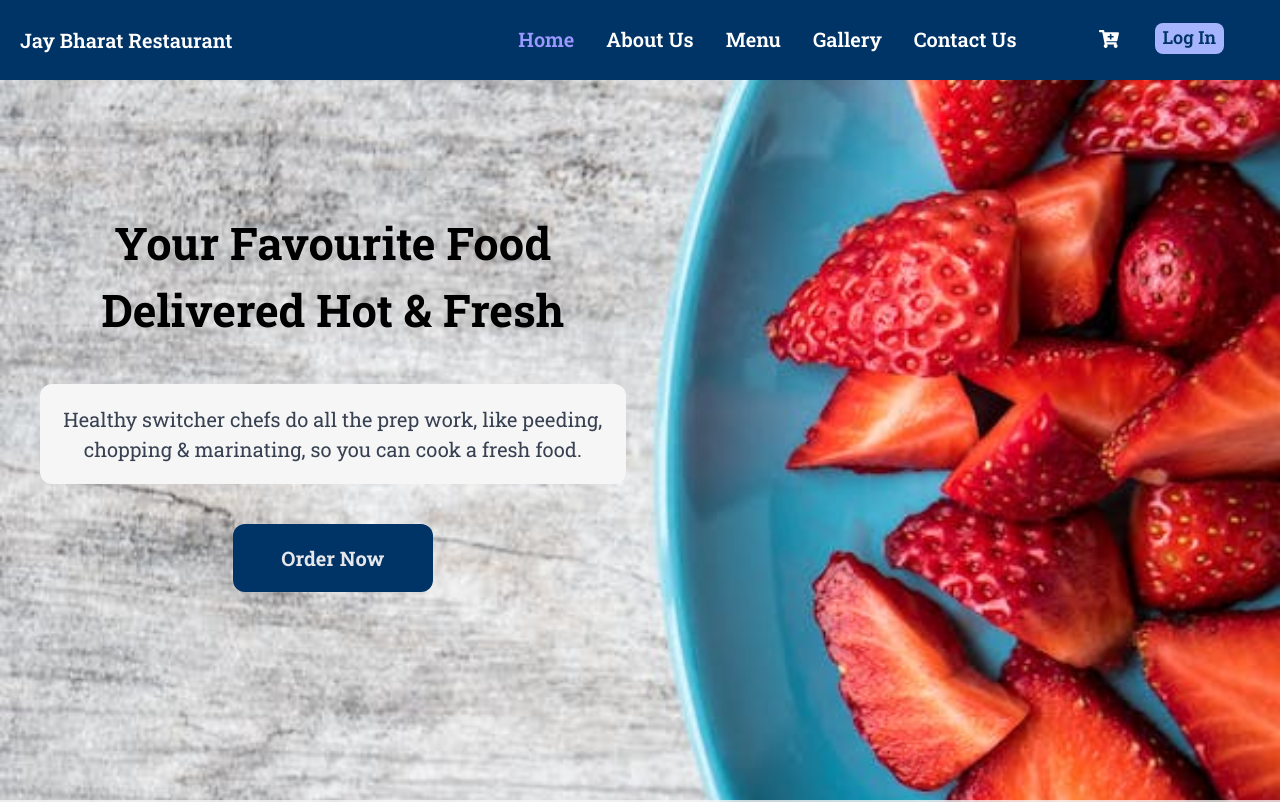
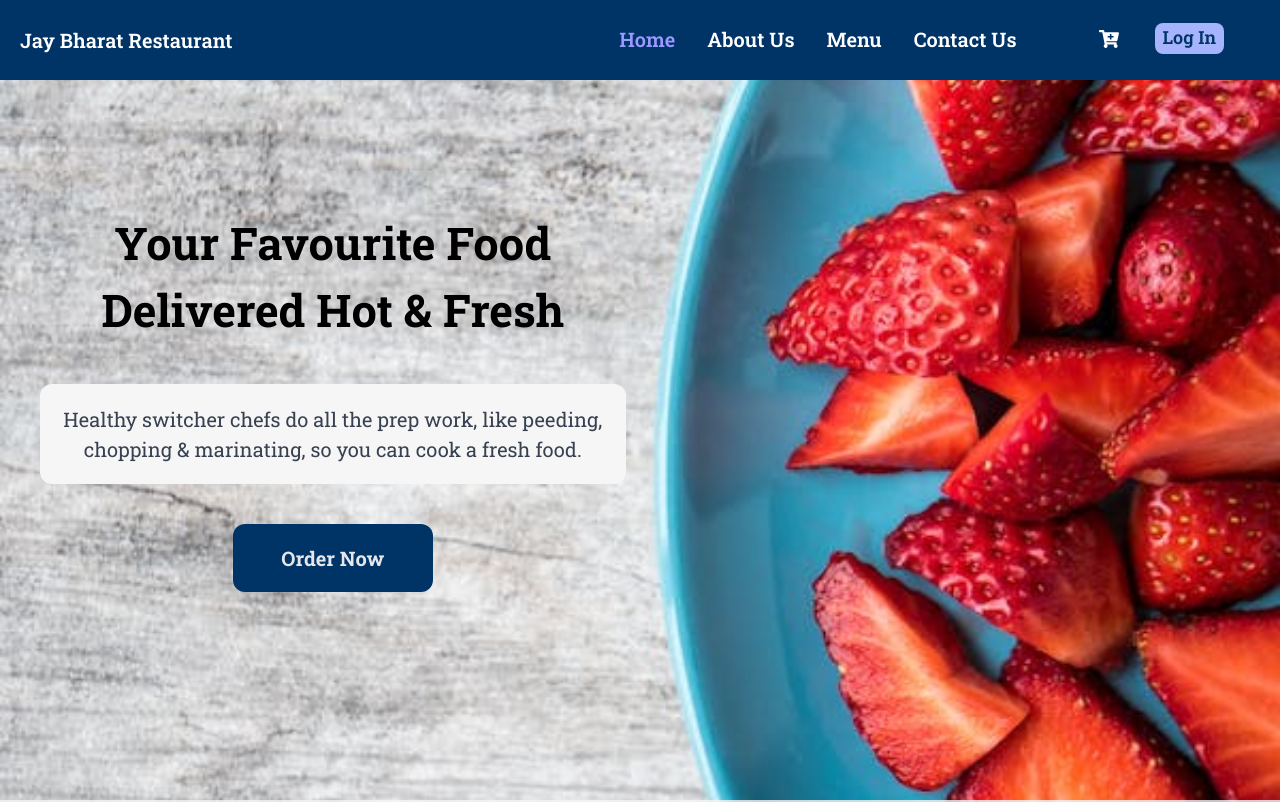
Before and after one commit to AmritHimanshu/Restaurant_Website, a React (Create React App) app in the folder client/: page / in a window 1280 px wide. Shown: the top 802 px of the page. Built offline with nearby package versions, Linux system fonts and the light colour scheme; no server answers.

Commit message:
removed gallery from the header

```diff
--- a/client/src/App.js
+++ b/client/src/App.js
@@ -26,7 +26,7 @@ function App() {
           <Route path="/" element={<Home />} />
           <Route path="/about" element={<AboutUs />} />
           <Route path="/menu" element={<Menu />} />
-          <Route path="/gallery" element={<Gallery />} />
+          {/* <Route path="/gallery" element={<Gallery />} /> */}
           <Route path="/contact" element={<Contact />} />
           <Route path="/login" element={<Login />} />
           <Route path="/register" element={<Register />} />
--- a/client/src/Pages/Header/Header.js
+++ b/client/src/Pages/Header/Header.js
@@ -67,16 +67,6 @@ function NavBar() {
                 Menu
               </NavLink>
             </li>
-
-            <li className="nav-item">
-              <NavLink
-                to="/gallery"
-                className="nav-links"
-                onClick={handleClick}
-              >
-                Gallery
-              </NavLink>
-            </li>
             <li className="nav-item">
               <NavLink
                 to="/contact"
@@ -101,8 +91,6 @@ function NavBar() {
                 className="header-icon"
                 onClick={handleClickAvatar}
               >
-                {/* {user ? <div className="px-2 bg-gray-400 rounded-full" title="Log Out">{user.name[0]}</div> : <BiSolidUserCircle title="Log In" />} */}
-
                 {user ? <div className="px-3 py-1 ml-5 bg-indigo-300 text-blue rounded-full" title="Log Out">{user.name[0]}</div> : <div className="nav-item bg-indigo-300 text-blue text-lg px-2 ml-5 rounded-lg">Log In</div>}
               </NavLink>
             </li>
```
